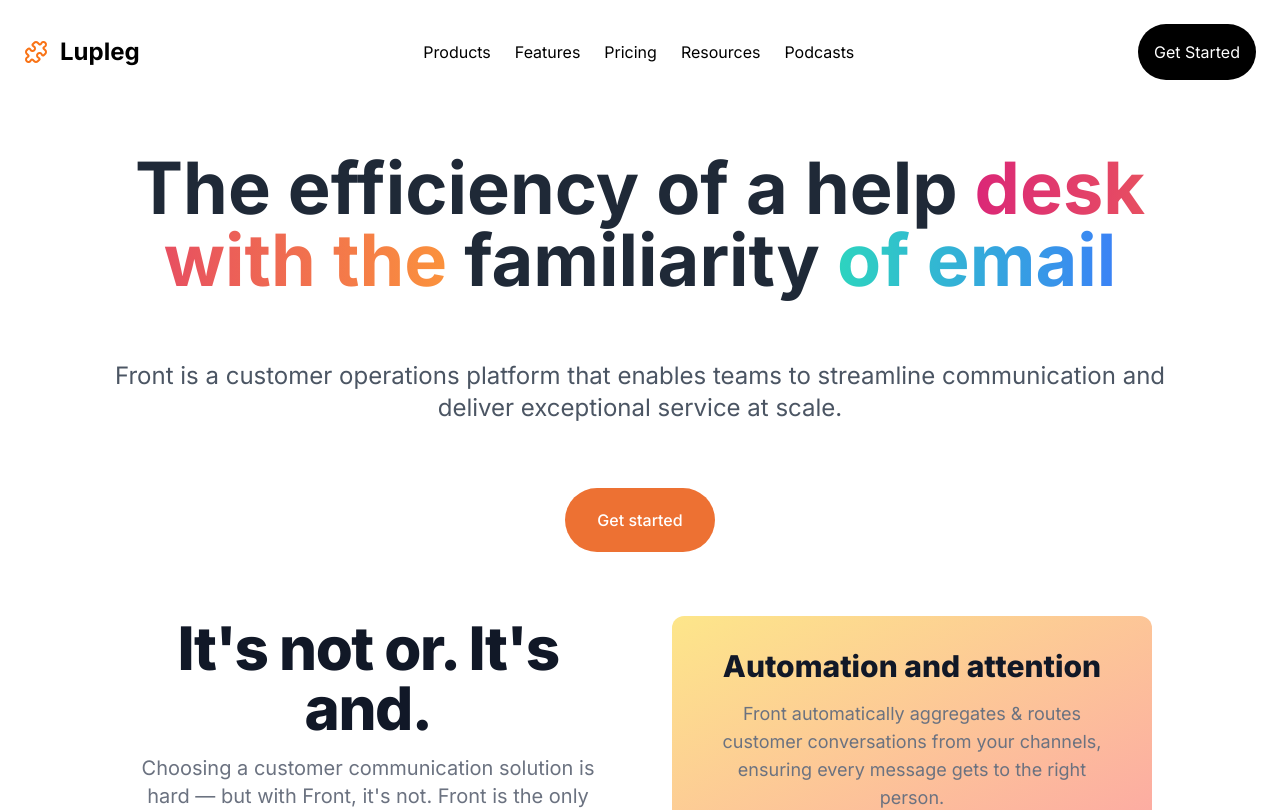
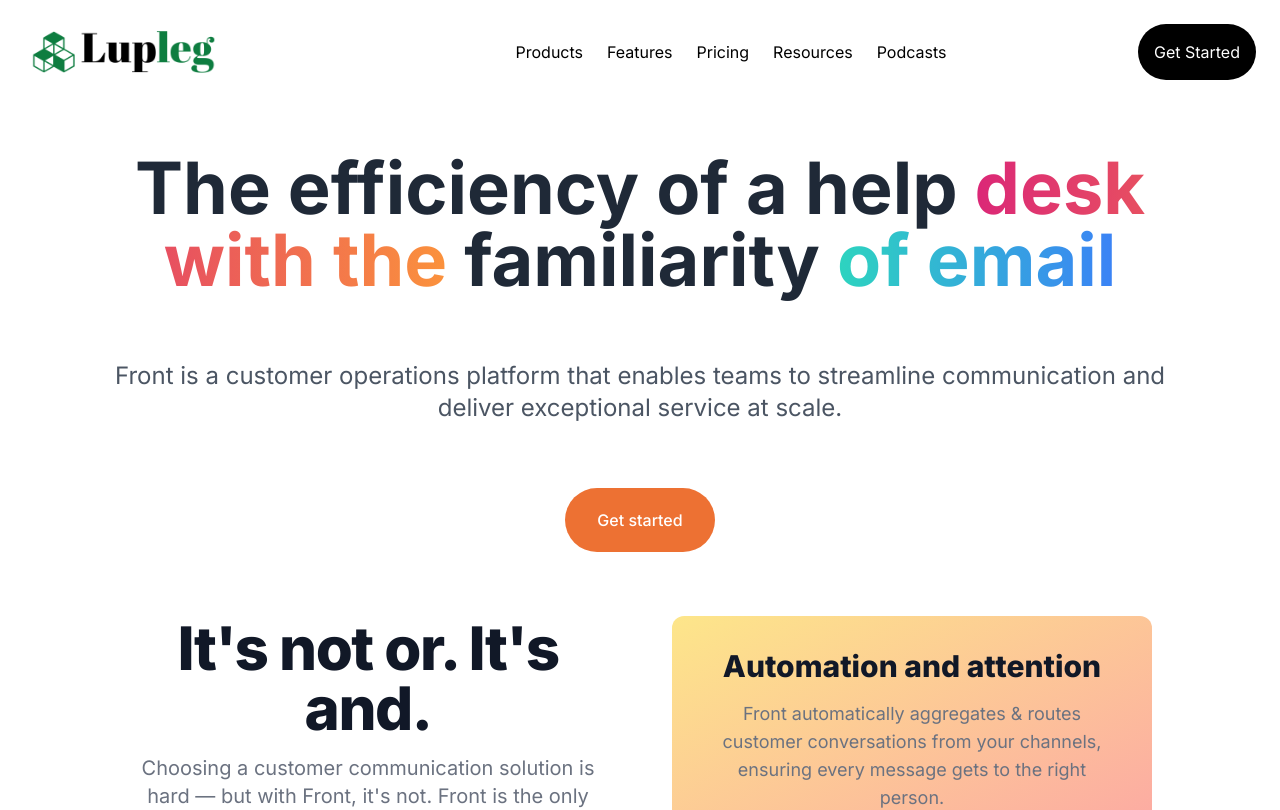
Before and after one commit to marksikaundi/Lupleg, a Next.js app: page / in a window 1280 px wide. Shown: the top 810 px of the page. Built offline with nearby package versions, Linux system fonts and the light colour scheme.

Commit message:
uploaded the lupleg logo

```diff
--- a/components/Header.jsx
+++ b/components/Header.jsx
@@ -2,17 +2,14 @@
 import Link from "next/link";
 import { Button } from "@/components/ui/button";
 import { SheetTrigger, SheetContent, Sheet } from "@/components/ui/sheet";
+import Image from "next/image";
 
 export default function Header() {
   return (
     <header className="flex flex-wrap items-center justify-between p-6 bg-white dark:bg-gray-800">
       <div className="flex items-center space-x-3">
-        <PuzzleIcon className="h-6 w-6 text-orange-500 dark:text-white" />
-        <Link
-          className="text-2xl font-bold text-black dark:text-white"
-          href="/"
-        >
-          Lupleg
+        <Link href="/">
+          <Image src="/lupleg.png" alt="Lupleg" width={300} height={200} />
         </Link>
       </div>
       <div className="hidden md:block">
@@ -126,22 +123,3 @@
     </svg>
   );
 }
-
-function PuzzleIcon(props) {
-  return (
-    <svg
-      {...props}
-      xmlns="http://www.w3.org/2000/svg"
-      width="24"
-      height="24"
-      viewBox="0 0 24 24"
-      fill="none"
-      stroke="currentColor"
-      strokeWidth="2"
-      strokeLinecap="round"
-      strokeLinejoin="round"
-    >
-      <path d="M19.439 7.85c-.049.322.059.648.289.878l1.568 1.568c.47.47.706 1.087.706 1.704s-.235 1.233-.706 1.704l-1.611 1.611a.98.98 0 0 1-.837.276c-.47-.07-.802-.48-.968-.925a2.501 2.501 0 1 0-3.214 3.214c.446.166.855.497.925.968a.979.979 0 0 1-.276.837l-1.61 1.61a2.404 2.404 0 0 1-1.705.707 2.402 2.402 0 0 1-1.704-.706l-1.568-1.568a1.026 1.026 0 0 0-.877-.29c-.493.074-.84.504-1.02.968a2.5 2.5 0 1 1-3.237-3.237c.464-.18.894-.527.967-1.02a1.026 1.026 0 0 0-.289-.877l-1.568-1.568A2.402 2.402 0 0 1 1.998 12c0-.617.236-1.234.706-1.704L4.23 8.77c.24-.24.581-.353.917-.303.515.077.877.528 1.073 1.01a2.5 2.5 0 1 0 3.259-3.259c-.482-.196-.933-.558-1.01-1.073-.05-.336.062-.676.303-.917l1.525-1.525A2.402 2.402 0 0 1 12 1.998c.617 0 1.234.236 1.704.706l1.568 1.568c.23.23.556.338.877.29.493-.074.84-.504 1.02-.968a2.5 2.5 0 1 1 3.237 3.237c-.464.18-.894.527-.967 1.02Z" />
-    </svg>
-  );
-}
```
Also changed, not shown: public/lupleg.png (added).
